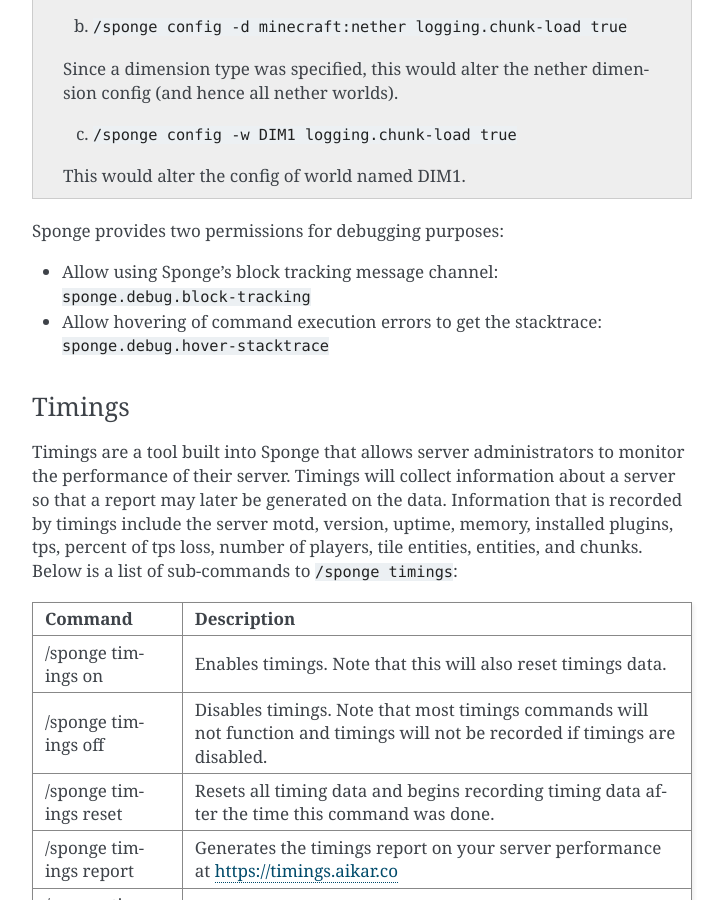
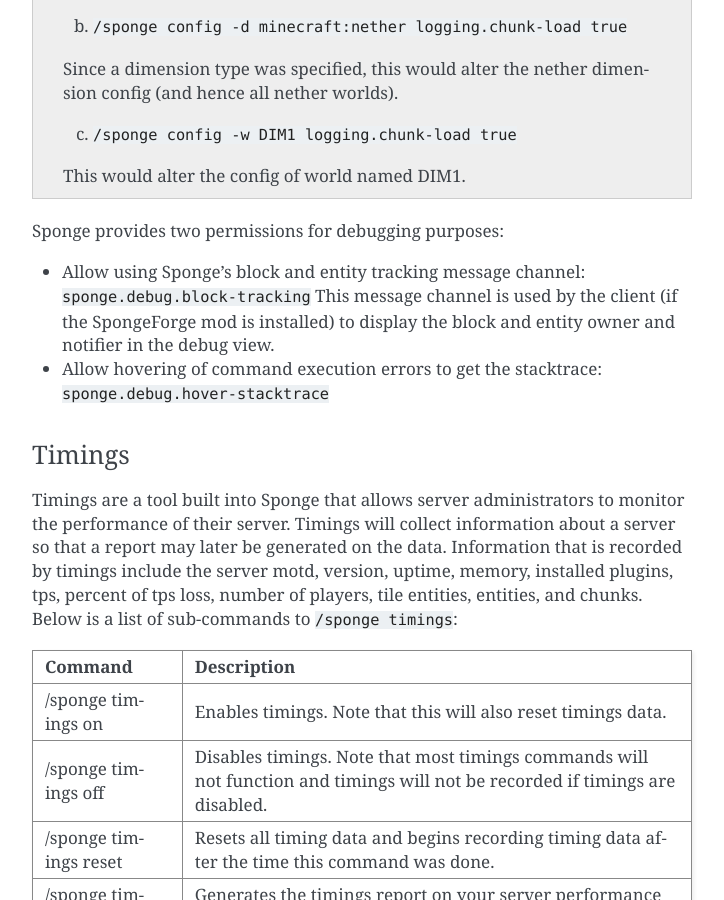
Before and after one commit to SpongePowered/SpongeDocs, a Sphinx documentation site: the page built from source/server/spongineer/commands.rst, in a window 1280 px wide and 900 px high, scrolled down 3205 px. Shown: the whole window, without its empty margins (388-1112 px from the left). Built offline with Sphinx 7.4.7, drawn with Linux system fonts in a browser that asks for light colours; pages that are not in the unit, such as notebooks, are missing from menus.

Commit message:
Document the block and entity meta data display requirements. Fixes #584

```diff
--- a/source/server/spongineer/commands.rst
+++ b/source/server/spongineer/commands.rst
@@ -112,7 +112,9 @@
 
 Sponge provides two permissions for debugging purposes:
 
-* Allow using Sponge's block tracking message channel: ``sponge.debug.block-tracking``
+* Allow using Sponge's block and entity tracking message channel: ``sponge.debug.block-tracking``
+  This message channel is used by the client (if the SpongeForge mod is installed) to display the block and entity
+  owner and notifier in the debug view.
 * Allow hovering of command execution errors to get the stacktrace: ``sponge.debug.hover-stacktrace``
 
 Timings
```
